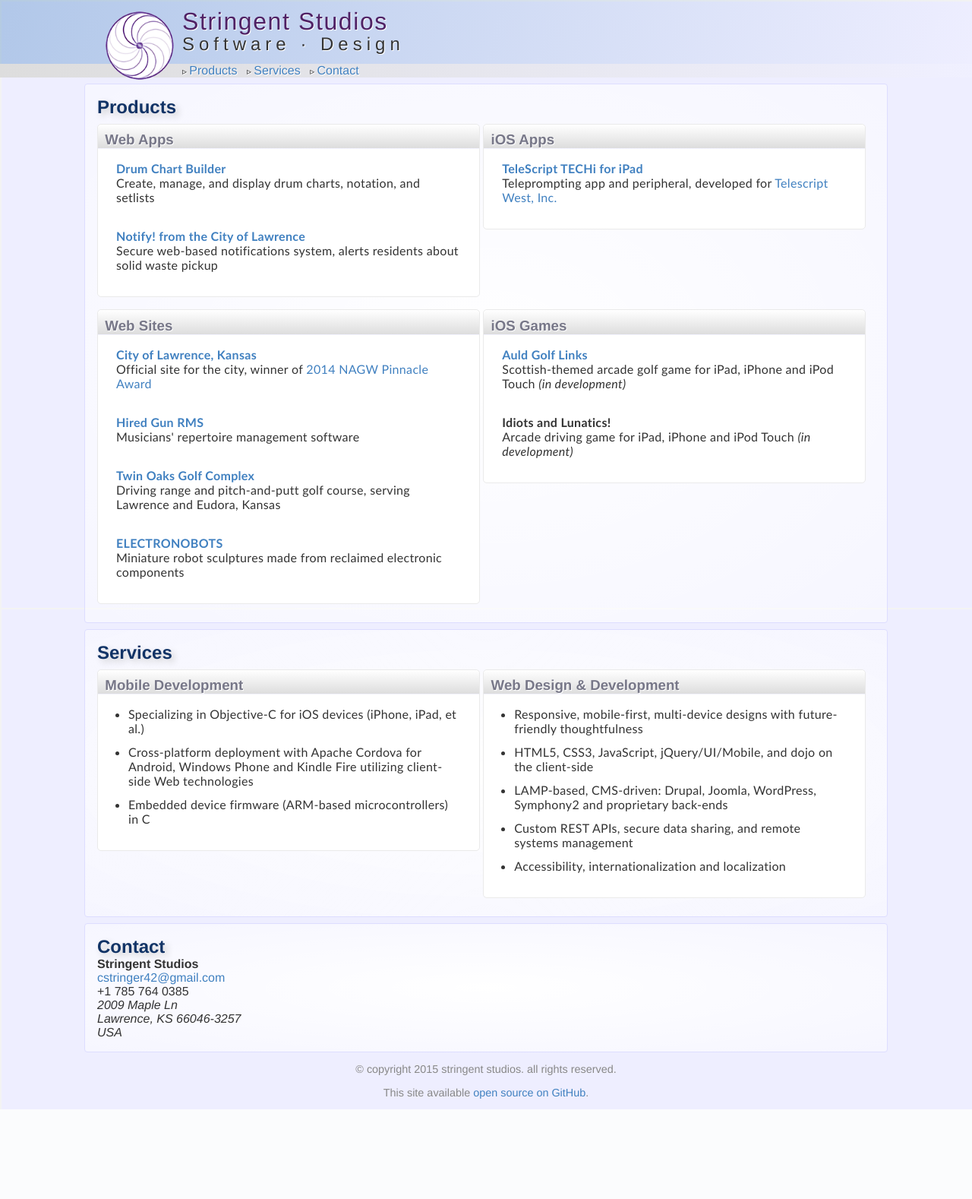
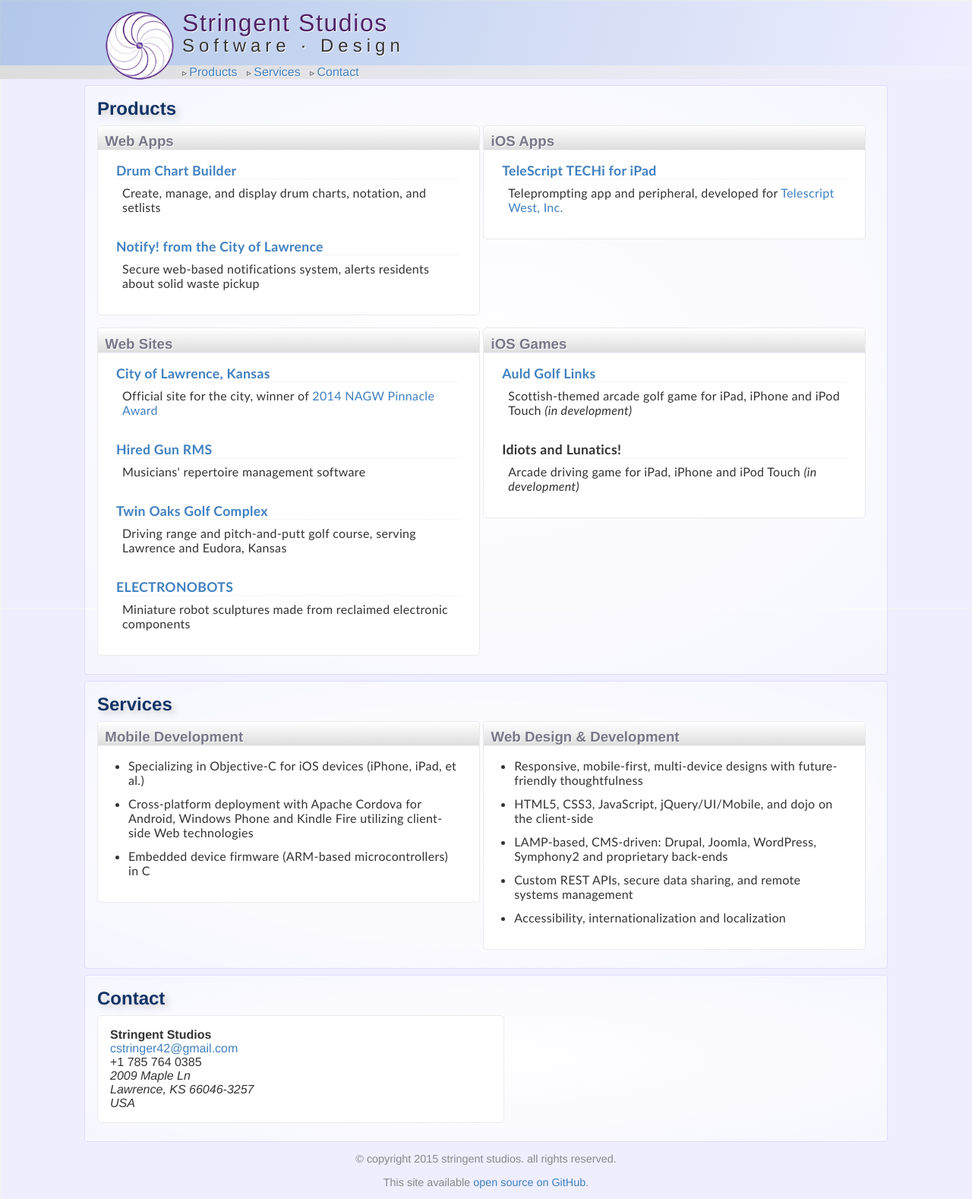
Before and after one commit to cstringer/stringentweb, a PHP site: page / in a window 1280 px wide. Shown: the whole page at 76% size. Before the commit the page ends 1460 px from the top, so only its background shows below. Run offline with PHP 8.4, Linux system fonts and the light colour scheme; some libraries are stand-ins or nearby versions.

Commit message:
Responsive adds; slight HTML structure change

```diff
--- a/css/stringent.css
+++ b/css/stringent.css
@@ -33,6 +33,10 @@ a:active, a:hover {
  text-decoration:underline;
 }
 
+.no-css {
+ display:none;
+}
+
 /* Header */
 
 header {
@@ -50,12 +54,12 @@ header img {
  height:6em;
  width:auto;
  border:none;
- transition:all 30s ease;
+ transition:filter 30s ease, transform 30s ease;
 }
 header:hover img {
  filter:hue-rotate(60deg);
  transform:rotate(720deg);
- transition:all 30s ease;
+ transition:filter 30s ease, transform 30s ease;
 }
 
 header h1,
@@ -65,6 +69,7 @@ header .subhead {
 }
 header h1 {
  color:#136;
+ padding-top:2px;
  font-size:2em;
  line-height:1em;
  letter-spacing:0.05em;
@@ -79,7 +84,7 @@ header .subhead {
  letter-spacing:0.25em;
 }
 
-@media (max-width:480px) {
+@media (max-width:640px) {
  header {
   padding:0.25em;
  }
@@ -139,7 +144,7 @@ nav ul li.active:before {
 nav ul li a {
  padding:0.125em 0.5em 0.125em 0;
 }
-@media (max-width:480px) {
+@media (max-width:640px) {
  nav {
   padding-left:0.5em;
   display:none;
@@ -192,6 +197,9 @@ section .section-group {
  border-radius:5px;
  transition:all 0.25s ease;
 }
+#contact .section-group {
+ padding:1em;
+}
 section .section-group:hover {
  box-shadow:1px 1px 8px rgba(128,128,128,0.45);
  transition:all 0.25s ease;
@@ -206,6 +214,17 @@ section .item {
  font-family:Optima,sans-serif;
  letter-spacing:0.02em;
 }
+
+section dt {
+ margin-bottom:0.3em;
+ border-bottom:1px dotted #eee;
+ font-size:1.1em;
+ font-weight:700;
+}
+section dd {
+ margin:0.5em 0 0 0.5em;
+}
+
 section ul.item {
  padding-left:1em;
 }
@@ -213,12 +232,9 @@ section ul.item li {
  margin-bottom:0.75em;
 }
 
-@media (max-width:480px) {
+@media (max-width:640px) {
  section .section-content {
   display:none;
- }
- section.active .section-content {
-  /*display:block;*/
  }
  section h2 {
   cursor:pointer;
@@ -240,6 +256,9 @@ section ul.item li {
   display:block;
   width:99%;
  }
+ #contact .section-group {
+  width:90%;
+ }
  section .item {
   font-size:1.1em;
  }
--- a/index.php
+++ b/index.php
@@ -43,6 +43,8 @@ date_default_timezone_set('America/Chicago');
 	</div>
   </header>
 
+  <hr class="no-css">
+
   <nav>
    <ul>
     <li><a href="#products">Products</a></li>
@@ -50,6 +52,8 @@ date_default_timezone_set('America/Chicago');
     <li><a href="#contact">Contact</a></li>
    </ul>
   </nav>
+
+  <hr class="no-css">
 
   <div id="content">
 
@@ -63,26 +67,26 @@ date_default_timezone_set('America/Chicago');
 
      <h3>Web Apps</h3>
 
-     <p class="item">
-     <b><a href="http://drumchartbuilder.com" target="_blank">Drum Chart Builder</a></b><br>
-      Create, manage, and display drum charts, notation, and setlists
-     </p>
+     <dl class="item">
+     <dt><a href="http://drumchartbuilder.com" target="_blank">Drum Chart Builder</a></dt>
+      <dd>Create, manage, and display drum charts, notation, and setlists</dd>
+     </dl>
 
-     <p class="item">
-     <b><a href="https://notify.lawrenceks.org" target="_blank">Notify! from the City of Lawrence</a></b><br>
-      Secure web-based notifications system, alerts residents about solid waste pickup
-     </p>
+     <dl class="item">
+     <dt><a href="https://notify.lawrenceks.org" target="_blank">Notify! from the City of Lawrence</a></dt>
+      <dd>Secure web-based notifications system, alerts residents about solid waste pickup</dd>
+     </dl>
 
 	 </div>
 
     <div class="section-group">
 
      <h3>iOS Apps</h3>
-     <p class="item">
-      <b><a href="http://www.telescriptwest.com/telescriptwest-U042412/products/telescript_techi_details.html" target="_blank">TeleScript TECHi for iPad</a></b><br>
-       Teleprompting app and peripheral, developed for
-      <a href="http://www.telescriptwest.com" target="_blank">Telescript West, Inc.</a>
-     </p>
+     <dl class="item">
+      <dt><a href="http://www.telescriptwest.com/telescriptwest-U042412/products/telescript_techi_details.html" target="_blank">TeleScript TECHi for iPad</a></dt>
+       <dd>Teleprompting app and peripheral, developed for
+      <a href="http://www.telescriptwest.com" target="_blank">Telescript West, Inc.</a></dd>
+     </dl>
 
 	 </div>
 
@@ -91,33 +95,33 @@ date_default_timezone_set('America/Chicago');
 
      <h3>Web Sites</h3>
 
-     <p class="item">
-     <b><a href="http://www.lawrenceks.org" target="_blank">City of Lawrence, Kansas</a></b><br>
-      Official site for the city, winner of
-      <a href="https://nagw.org/news/2014/09/14/2014-nagw-pinnacle-award-winners-announced" target="_blank">2014 NAGW Pinnacle Award</a>
-     </p>
+     <dl class="item">
+     <dt><a href="http://www.lawrenceks.org" target="_blank">City of Lawrence, Kansas</a></dt>
+      <dd>Official site for the city, winner of
+      <a href="https://nagw.org/news/2014/09/14/2014-nagw-pinnacle-award-winners-announced" target="_blank">2014 NAGW Pinnacle Award</a></dd>
+     </dl>
 
 <!--
-     <p class="item">
-     <b><a href="http://24.124.127.203" target="_blank">Telescript West, Inc.</a></b><br>
-      Maker of teleprompting software systems
-     </p>
+     <dl class="item">
+     <dt><a href="http://24.124.127.203" target="_blank">Telescript West, Inc.</a></dt>
+      <dd>Maker of teleprompting software systems</dd>
+     </dl>
 -->
 
-     <p class="item">
-     <b><a href="http://hiredgunrms.com" target="_blank">Hired Gun RMS</a></b><br>
-      Musicians' repertoire management software
-     </p>
+     <dl class="item">
+     <dt><a href="http://hiredgunrms.com" target="_blank">Hired Gun RMS</a></dt>
+      <dd>Musicians' repertoire management software</dd>
+     </dl>
 
-     <p class="item">
-     <b><a href="http://twinoaksgolf.us" target="_blank">Twin Oaks Golf Complex</a></b><br>
-      Driving range and pitch-and-putt golf course, serving Lawrence and Eudora, Kansas
-     </p>
+     <dl class="item">
+     <dt><a href="http://twinoaksgolf.us" target="_blank">Twin Oaks Golf Complex</a></dt>
+      <dd>Driving range and pitch-and-putt golf course, serving Lawrence and Eudora, Kansas</dd>
+     </dl>
 
-     <p class="item">
-     <b><a href="http://electronobots.com" target="_blank">ELECTRONOBOTS</a></b><br>
-      Miniature robot sculptures made from reclaimed electronic components
-     </p>
+     <dl class="item">
+     <dt><a href="http://electronobots.com" target="_blank">ELECTRONOBOTS</a></dt>
+      <dd>Miniature robot sculptures made from reclaimed electronic components</dd>
+     </dl>
 
 		</div>
 
@@ -125,15 +129,15 @@ date_default_timezone_set('America/Chicago');
 
      <h3>iOS Games</h3>
 
-     <p class="item">
-     <b><a href="http://auldgolflinks.com" target="_blank">Auld Golf Links</a></b><br>
-      Scottish-themed arcade golf game for iPad, iPhone and iPod Touch <i>(in development)</i>
-     </p>
+     <dl class="item">
+     <dt><a href="http://auldgolflinks.com" target="_blank">Auld Golf Links</a></dt>
+      <dd>Scottish-themed arcade golf game for iPad, iPhone and iPod Touch <i>(in development)</i></dd>
+     </dl>
 
-     <p class="item">
-     <b>Idiots and Lunatics!</b><br>
-      Arcade driving game for iPad, iPhone and iPod Touch <i>(in development)</i>
-     </p>
+     <dl class="item">
+     <dt>Idiots and Lunatics!</dt>
+      <dd>Arcade driving game for iPad, iPhone and iPod Touch <i>(in development)</i></dd>
+     </dl>
 
     </div>
 
@@ -141,6 +145,8 @@ date_default_timezone_set('America/Chicago');
    </div>
 
   </section>
+
+  <hr class="no-css">
 
   <section id="services">
 
@@ -173,26 +179,32 @@ date_default_timezone_set('America/Chicago');
 
   </section>
 
+  <hr class="no-css">
+
   <section id="contact">
 
    <h2><a href="#contact">Contact</a></h2>
 
    <div class="section-content">
 
+    <div class="section-group">
      <b>Stringent Studios</b><br>
      <a href="mailto:cstringer42@gmail.com">cstringer42@gmail.com</a><br>
      +1&nbsp;785&nbsp;764&nbsp;0385<br>
      <address>
       2009 Maple Ln<br>
       Lawrence, KS 66046-3257<br>
-     USA
+      USA<br>
      </address>
+		</div>
 
    </div>
 
   </section>
 
   </div><!-- end #content -->
+
+  <hr class="no-css">
 
   <footer>
 
--- a/js/stringent.js
+++ b/js/stringent.js
@@ -10,40 +10,53 @@
 
   var actElem = null,
       actClass = "active",
-      widthMobile = 480
+      widthMobile = 640
       scScrollTime = 1000;
 
+  $("header").on('touchstart', function(e){
+   $(this).hover();
+	});
+
   // expand/collapse sections in reponsive mode
-  $("section").on("click", "h2", function() {
+  $("section h2").on('touchstart', 'a', function(e) {
+   $(this).click();
+	 return false;
+	});
+  $("section h2").on('click', 'a', function(e) {
    if ($(window).width() <= widthMobile) {
     if (actElem == this) {
-     $(actElem).parent().removeClass(actClass).find(".section-content").slideUp('fast');
+     $('section').removeClass(actClass).find(".section-content").slideUp('fast');
      actElem = null;
     } else if (actElem != null) {
-     $(actElem).parent().removeClass(actClass).find(".section-content").hide();
+     $('section').removeClass(actClass).find(".section-content").slideUp('fast');
      actElem = this;
-     $(actElem).parent().addClass(actClass).find(".section-content").slideDown('fast');
+     $(actElem).parents('section').addClass(actClass).find(".section-content").slideDown('fast');
      $("html").animate({ scrollTop: $(this).parent().offset().top }, scScrollTime);
     } else {
      actElem = this;
-     $(actElem).parent().addClass(actClass).find(".section-content").slideDown('fast');
+     $(actElem).parents('section').addClass(actClass).find(".section-content").slideDown('fast');
      $("html").animate({ scrollTop: $(this).parent().offset().top }, scScrollTime);
     }
+		if (actElem == null) {
+		 window.history.pushState(null,"","/");
+		} else if (window.history && $(this).context.hash) {
+		 window.history.pushState(null,"",$(this).context.hash);
+		}
    }
-	 return false;
-  });
-
-  $("section h2").on('click', 'a', function(e) {
-   $(this).parent('h2').click();
-   e.stopPropagation();
+   return false;
   });
 
   // reload section by location hash
-  var hash = window.location.hash.substr(1);
-	console.log(hash);
-  if (hash) {
-   $("#" + hash + " h2").click();
-  }
+	handleHashChange();
+	$(window).on('hashchange', handleHashChange);
+	function handleHashChange() {
+   var hash = window.location.hash.substr(1);
+   if (hash) {
+    $("#" + hash + " h2 a").click();
+   } else if ($(window).width() <= widthMobile) {
+	  $("#contact h2 a").click();
+	 }
+	}
 
   // handle window resize, hide/show section content
   $(window).on("resize", function() {
```
Lines whose indentation alone changed are shown as unchanged.
